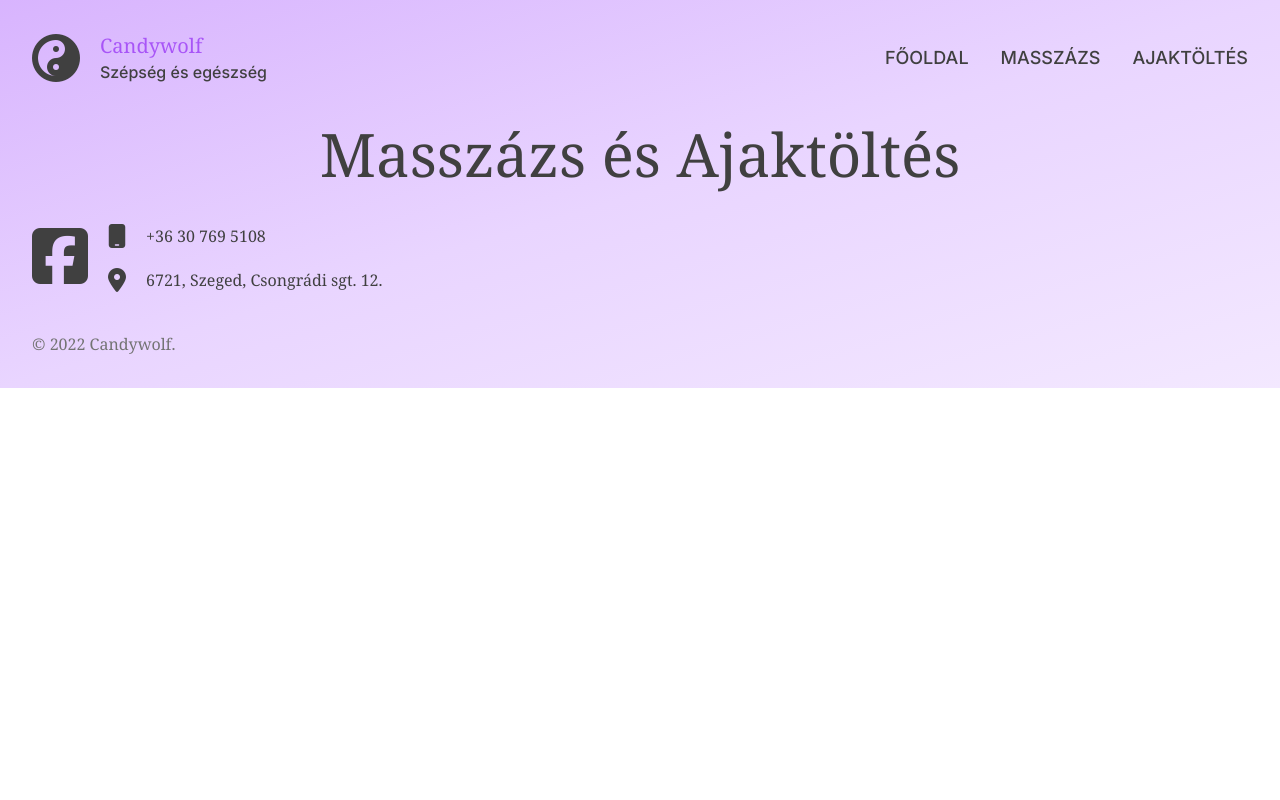
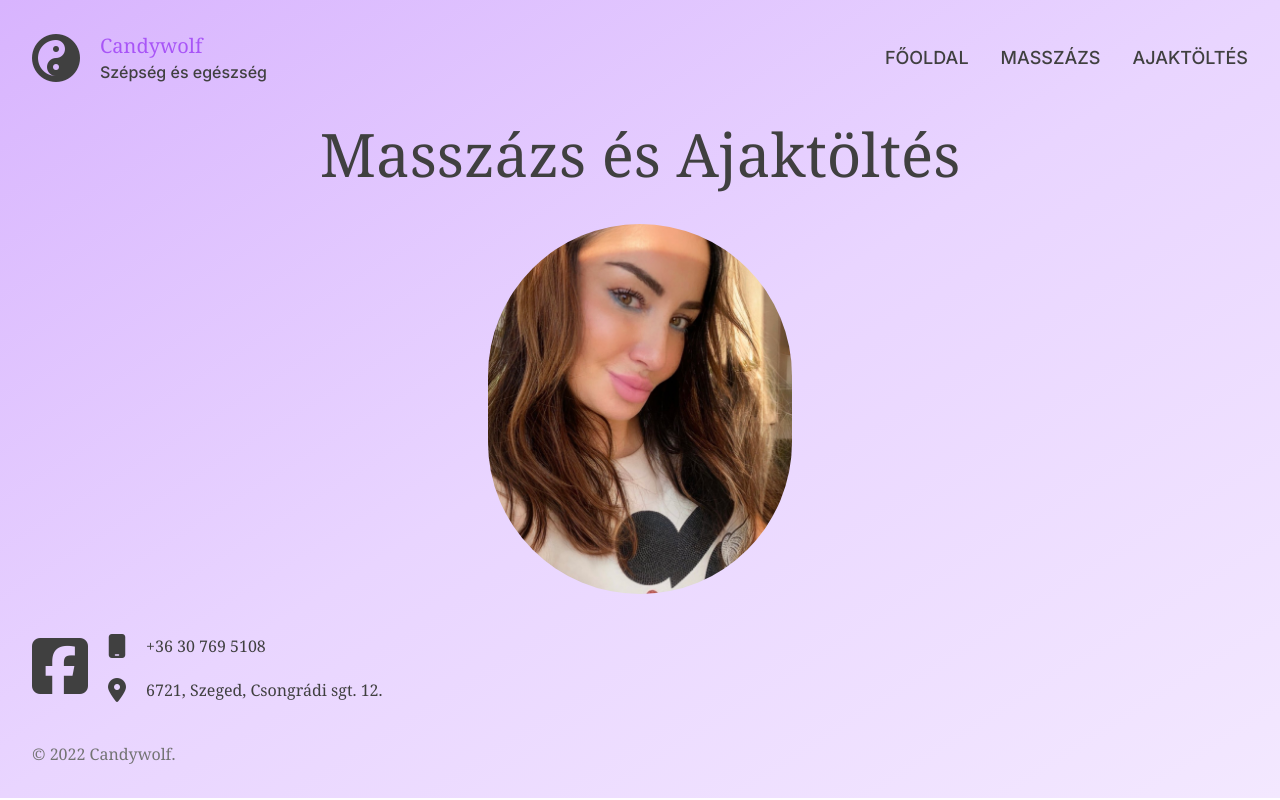
Before and after one commit to candywolf11/candywolf11.github.io, a React (Vite) app: page /#/ in a window 1280 px wide. Built offline with nearby package versions, Linux system fonts and the light colour scheme; a web font is replaced by a local one.

Commit message:
home: profile image and home data

```diff
--- /dev/null
+++ b/src/data/home-data.ts
@@ -0,0 +1,9 @@
+export interface HomePageData {
+  profileImage: string;
+  mainTitle: string;
+}
+
+export const homePageData: HomePageData = {
+  profileImage: '/candywolf.jpg',
+  mainTitle: 'Masszázs és Ajaktöltés',
+};
--- a/src/data/index.ts
+++ b/src/data/index.ts
@@ -1,3 +1,4 @@
+export * from './home-data'
 export * from './lip-data'
 export * from './massage-data'
 export * from './page-data'
--- a/src/pages/HomePage.tsx
+++ b/src/pages/HomePage.tsx
@@ -1,8 +1,17 @@
+import { homePageData } from '../data';
 
 export const HomePage = () => {
+  const { mainTitle, profileImage } = homePageData;
   return (
-    <main className="mt-10">
-      <h1 className="text-bold text-center font-serif text-6xl">Masszázs és Ajaktöltés</h1>
+    <main className="mt-10 flex flex-col items-center">
+      <h1 className="text-bold font-serif text-6xl">{mainTitle}</h1>
+      <div className="mt-10 flex justify-around rounded">
+        <img
+          src={profileImage}
+          alt="Profile Image"
+          className="rounded-full sm:w-1/2 sm:h-1/2 md:w-1/4 md:h-1/4"
+        />
+      </div>
     </main>
   );
 };
```
Also changed, not shown: public/candywolf.jpg (added).
